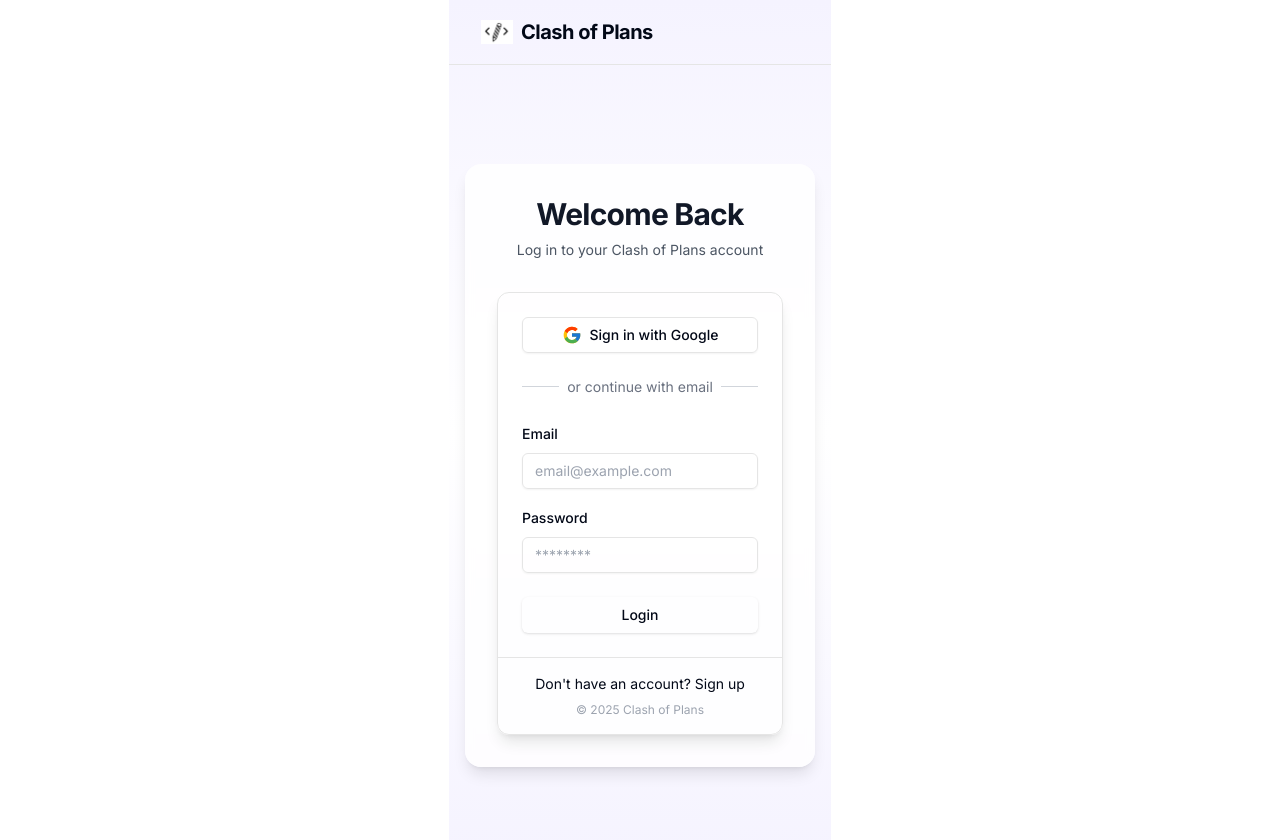
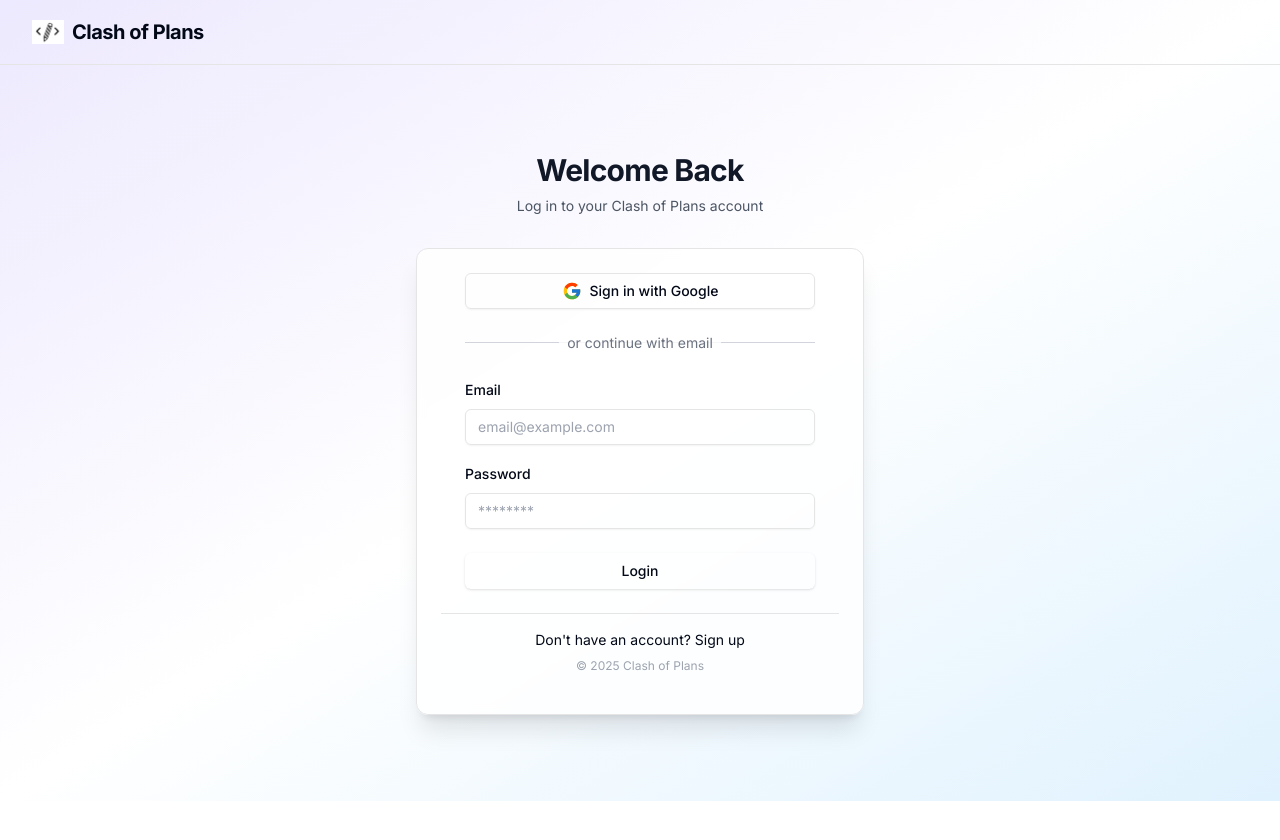
Before and after one commit to JeffreyYeet1/cop, a Next.js app in the folder client/: page /login in a window 1280 px wide. Shown: the top 840 px of the page. After the commit the page ends 801 px from the top, so only its background shows below. Built offline with nearby package versions, Linux system fonts and the light colour scheme.

Commit message:
demo ready

```diff
--- a/client/app/components/login-form.tsx
+++ b/client/app/components/login-form.tsx
@@ -135,15 +135,15 @@
   };
 
   return (
-    <Card className="shadow-lg">
-      <CardContent className="pt-6">
+    <Card className="w-full bg-white/80 backdrop-blur-sm shadow-xl p-6">
+      <CardContent className="pt-0">
         <GoogleButton mode="login" className="mb-6" />
         <div className="relative mb-6">
           <div className="absolute inset-0 flex items-center">
             <div className="w-full border-t border-gray-300" />
           </div>
           <div className="relative flex justify-center text-sm">
-            <span className="bg-white px-2 text-gray-500">or continue with email</span>
+            <span className="bg-white/80 px-2 text-gray-500">or continue with email</span>
           </div>
         </div>
         <form onSubmit={handleSubmit} className="space-y-4">
--- a/client/app/components/signup-form.tsx
+++ b/client/app/components/signup-form.tsx
@@ -153,15 +153,15 @@
   };
 
   return (
-    <Card className="w-full shadow-sm">
-      <CardContent className="pt-6">
+    <Card className="w-full bg-white/80 backdrop-blur-sm shadow-xl p-6">
+      <CardContent className="pt-0">
         <GoogleButton mode="signup" className="mb-6" />
         <div className="relative mb-6">
           <div className="absolute inset-0 flex items-center">
             <div className="w-full border-t border-gray-300" />
           </div>
           <div className="relative flex justify-center text-sm">
-            <span className="bg-white px-2 text-gray-500">or continue with email</span>
+            <span className="bg-white/80 px-2 text-gray-500">or continue with email</span>
           </div>
         </div>
         <form onSubmit={handleSubmit} className="space-y-4">
--- a/client/app/layout.tsx
+++ b/client/app/layout.tsx
@@ -22,13 +22,9 @@
 }) {
   return (
     <html lang="en" suppressHydrationWarning className={`${geistSans.variable} ${geistMono.variable} ${inter.className}`}>
-      <body className="antialiased min-h-screen flex flex-col items-center bg-background">
+      <body className="antialiased min-h-screen bg-background">
         <Providers>
-          <div className="page-transition-wrapper">
-            <div className="flex flex-col w-full">
-              {children}
-            </div>
-          </div>
+          {children}
           <div id="modal-root" />
         </Providers>
       </body>
--- a/client/app/login/page.tsx
+++ b/client/app/login/page.tsx
@@ -12,12 +12,12 @@
     router.push('/dashboard');
   }
   return (
-    <div className="flex flex-col min-h-screen w-full bg-gradient-to-b from-violet-50 via-white to-violet-50">
+    <div className="min-h-screen bg-gradient-to-br from-violet-100 via-white to-sky-100">
       <nav className="w-full">
         <BaseNavBar />
       </nav>
-      <div className="min-h-screen w-full flex items-center justify-center px-4">
-        <div className="w-full max-w-[400px] p-8 bg-white/80 backdrop-blur-sm rounded-2xl shadow-lg">
+      <div className="flex items-center justify-center min-h-[calc(100vh-64px)] p-4">
+        <div className="w-full max-w-md">
           <div className="flex flex-col space-y-2 text-center mb-8">
             <h1 className="text-3xl font-bold tracking-tight text-gray-900">Welcome Back</h1>
             <p className="text-sm text-gray-600">
--- a/client/app/signup/page.tsx
+++ b/client/app/signup/page.tsx
@@ -12,12 +12,12 @@
     router.push('/dashboard');
   }
   return (
-    <div className="flex flex-col min-h-screen">
+    <div className="min-h-screen bg-gradient-to-br from-violet-100 via-white to-sky-100">
       <nav className="w-full">
         <BaseNavBar />
       </nav>
-      <div className="min-h-screen w-full bg-gradient-to-b from-violet-50 via-white to-sky-50 flex items-center justify-center">
-        <div className="w-full max-w-[400px] px-4 py-8">
+      <div className="flex items-center justify-center min-h-[calc(100vh-64px)] p-4">
+        <div className="w-full max-w-md">
           <div className="flex flex-col space-y-2 text-center mb-6">
             <h1 className="text-3xl font-bold tracking-tight text-gray-900">Sign Up</h1>
             <p className="text-sm text-gray-600">
```
Also changed, not shown: 1 other file (tests, documents, lock files or other folders).
